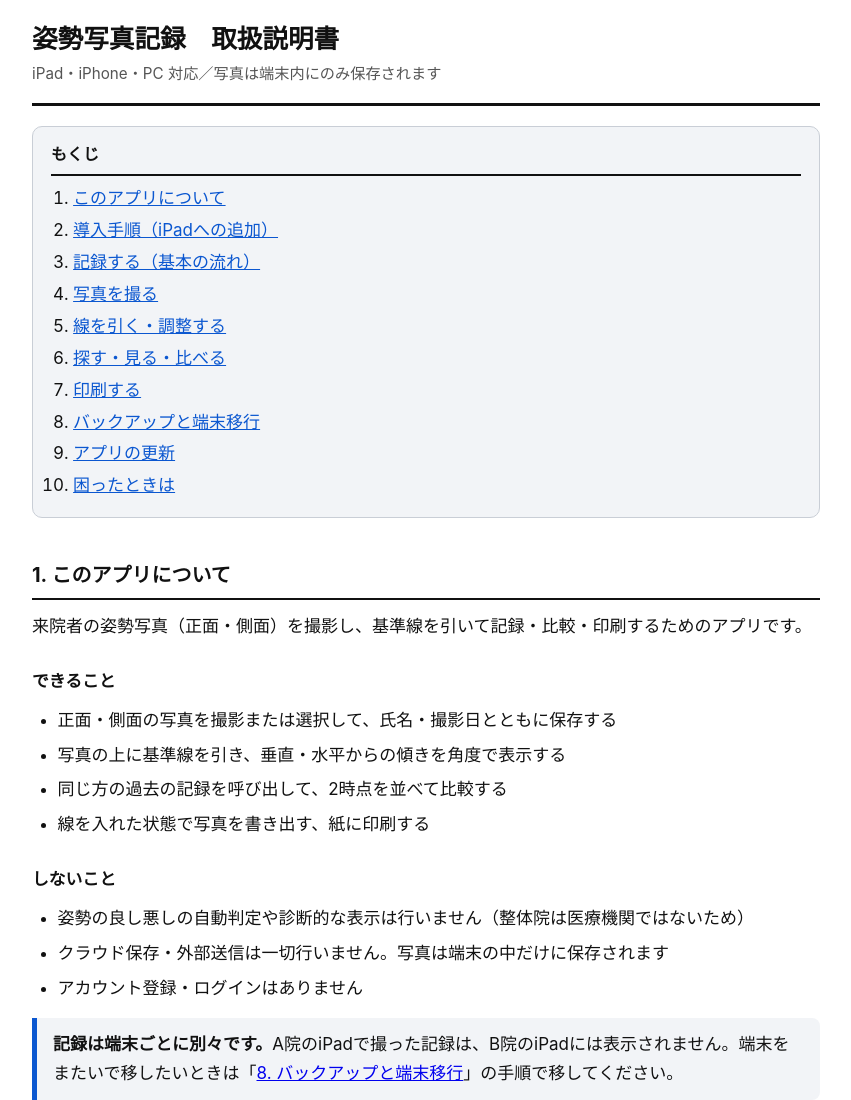
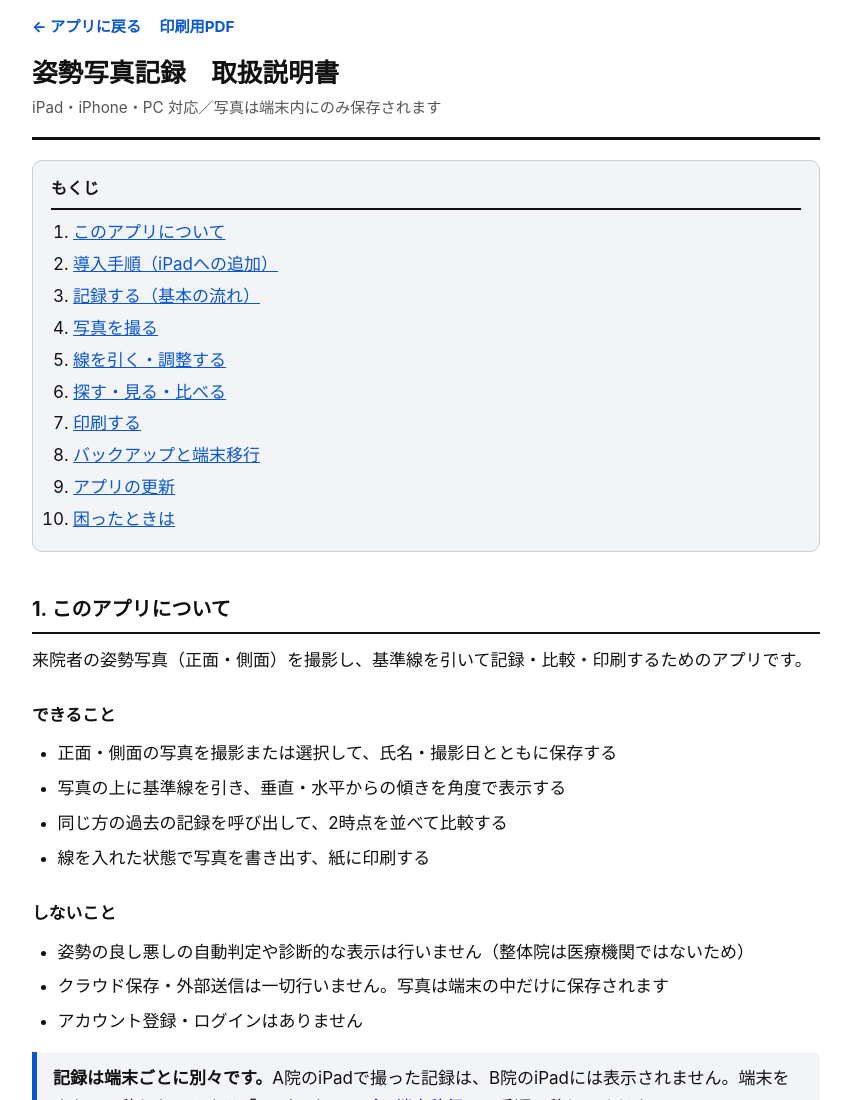
Before and after one commit to tbmaiacc-web/shinki-bunseki, a plain HTML site: page posture/manual.html in a window 1280 px wide. Shown: the top 1100 px of the page, without its empty margins (214-1065 px from the left). Drawn offline with Linux system fonts and the light colour scheme.

Commit message:
姿勢写真記録：取扱説明書を別紙として使えるように
操作しながら見られるよう、印刷用のA4 PDF（8ページ）を同梱。
説明書の先頭に「アプリに戻る」とPDFへのリンクを置き、
アプリからのリンクは別画面で開くようにした（PWAで戻れなくなるのを防ぐ）。

Co-Authored-By: Claude Opus 5 <noreply@anthropic.com>

```diff
--- a/posture/manual.html
+++ b/posture/manual.html
@@ -28,7 +28,9 @@ body{
 }
 .wrap{max-width:820px;margin:0 auto;padding:0 16px 80px}
 
-header{border-bottom:3px solid var(--fg);padding:22px 0 16px;margin-bottom:8px}
+.backbar{display:flex;gap:18px;align-items:center;padding:14px 0 0;font-size:.95rem}
+.backbar a{color:var(--accent);font-weight:700;text-decoration:none}
+header{border-bottom:3px solid var(--fg);padding:16px 0 16px;margin-bottom:8px}
 header h1{margin:0;font-size:1.6rem;line-height:1.3}
 header .sub{color:var(--fg-sub);font-size:.95rem;margin-top:6px}
 
@@ -91,7 +93,7 @@ footer{margin-top:56px;padding-top:16px;border-top:1px solid var(--line);color:v
   h2{break-after:avoid;margin-top:22px}
   h3{break-after:avoid}
   .step>li,table,.note,.warn{break-inside:avoid}
-  .toplink{display:none}
+  .toplink,.backbar{display:none}
   a{color:inherit;text-decoration:none}
   @page{size:A4 portrait;margin:16mm}
 }
@@ -99,6 +101,11 @@ footer{margin-top:56px;padding-top:16px;border-top:1px solid var(--line);color:v
 </head>
 <body>
 <div class="wrap">
+
+<div class="backbar">
+  <a href="./">← アプリに戻る</a>
+  <a href="取扱説明書.pdf">印刷用PDF</a>
+</div>
 
 <header>
   <h1>姿勢写真記録　取扱説明書</h1>
```
Also changed, not shown: posture/index.html (+1 -1 lines), 1 other file.
